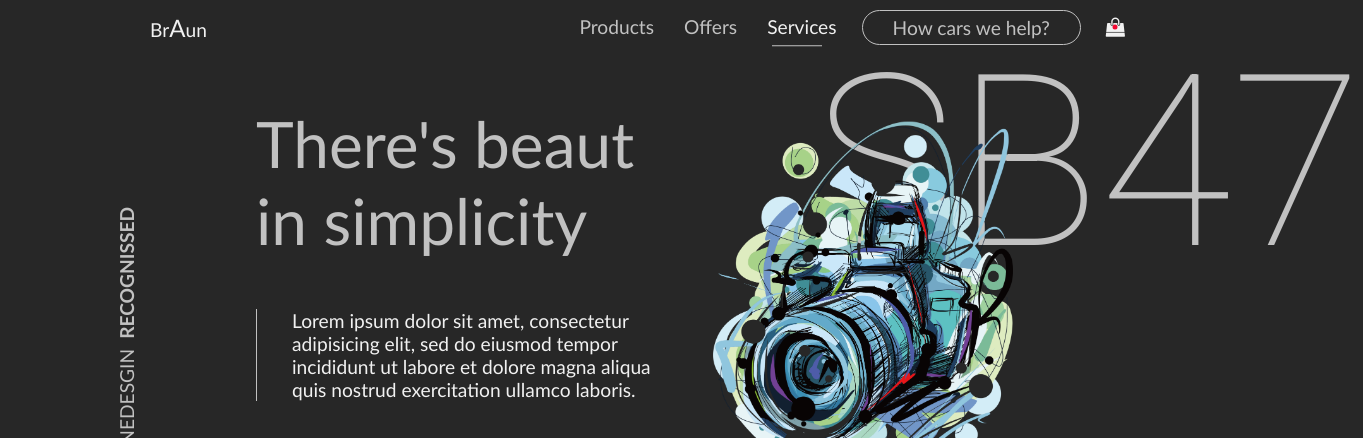
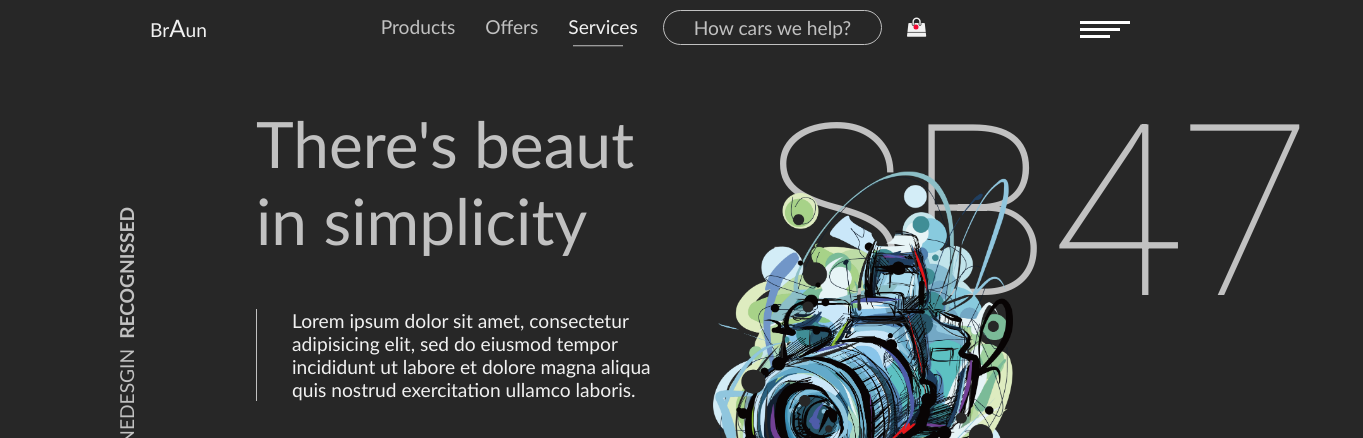
Before and after one commit to WelderMileu/port1, a website: page index.html in a window 1280 px wide. Shown: the top 438 px of the page, 1363 px wide, since content can reach past the window. Drawn offline with Linux system fonts and the light colour scheme.

Commit message:
Colocando nosso icone reponsivo no menu

```diff
--- a/css/style.scss
+++ b/css/style.scss
@@ -44,6 +44,23 @@ a {
 		font-size: 1.2rem;
 		span {
 			font-size: 1.5rem;
+		}
+	}
+
+	.bars {
+		div {
+			width: 50px;
+			height: 3px;
+			background-color: #fff;
+			margin-top: 4px;
+		}
+
+		div:nth-child(2) {
+			width: 40px;
+		}
+
+		div:nth-child(3) {
+			width: 30px;
 		}
 	}
 
@@ -186,7 +203,7 @@ a {
 	.midia {
 		position: absolute;
 		transform: translate(50%, 50%);
-		top:-160px;
+		top:-110px;
 		left:40%;
 		img {
 			z-index: 1000;
@@ -196,10 +213,20 @@ a {
 			font-family: 'Roboto', sans-serif;
 			top:-100px;
 			font-size: 15rem;
-			left:100px;
+			left:50px;
 			font-weight: 100;
 			color:var(--gray);
 			z-index: -1000;
 		}
 	}
 }
+
+
+@media (max-width:900px) {
+	.nav {
+		padding: 0px 150px 0px 10px;
+		.nav-navbar {
+			display: none !important;
+		}
+	}
+}
--- a/index.html
+++ b/index.html
@@ -18,7 +18,11 @@
 				<li class="nav-item"><a href="#" class="nav-link">How cars we help?</a></li>
 				<li class="nav-item"><a href="#" class="nav-link"><i class="fa fa-shopping-bag"></i></a></li>
 			</ul>
-
+			<div class="bars">
+				<div></div>
+				<div></div>
+				<div></div>
+			</div>
 		</nav>
 		<div class="container">
 			<div class="info">
```
Also changed, not shown: css/style.css, 1 other file.
